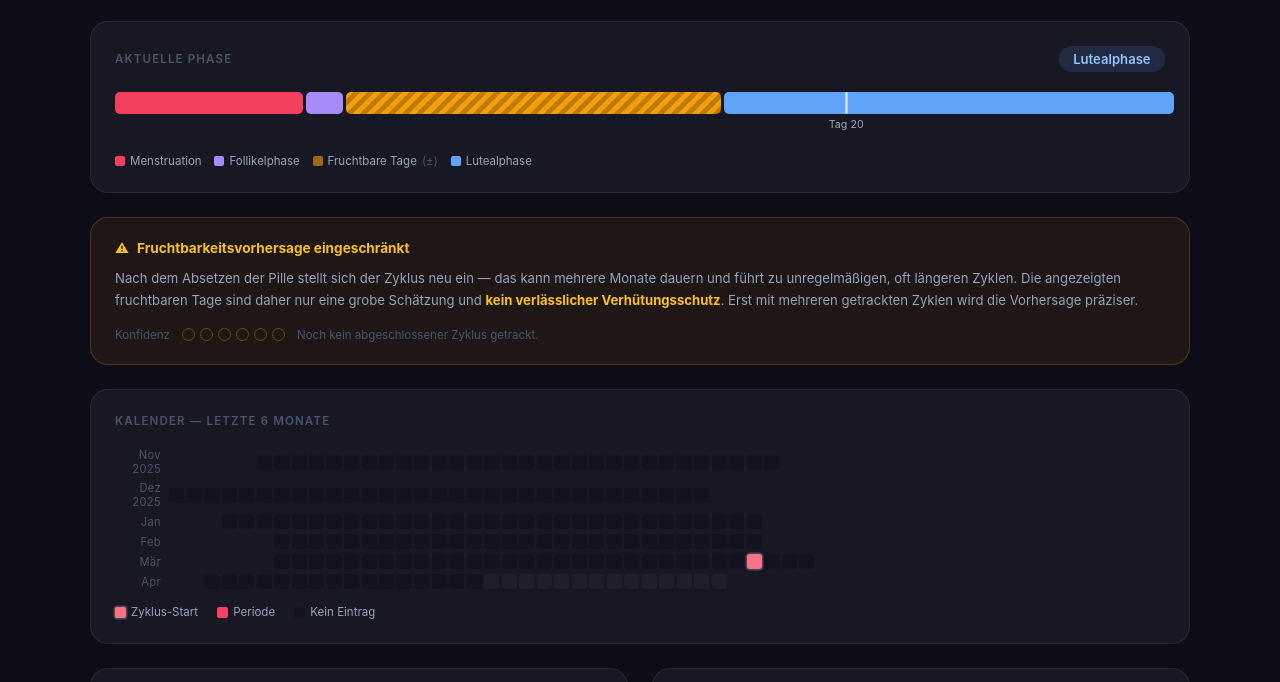
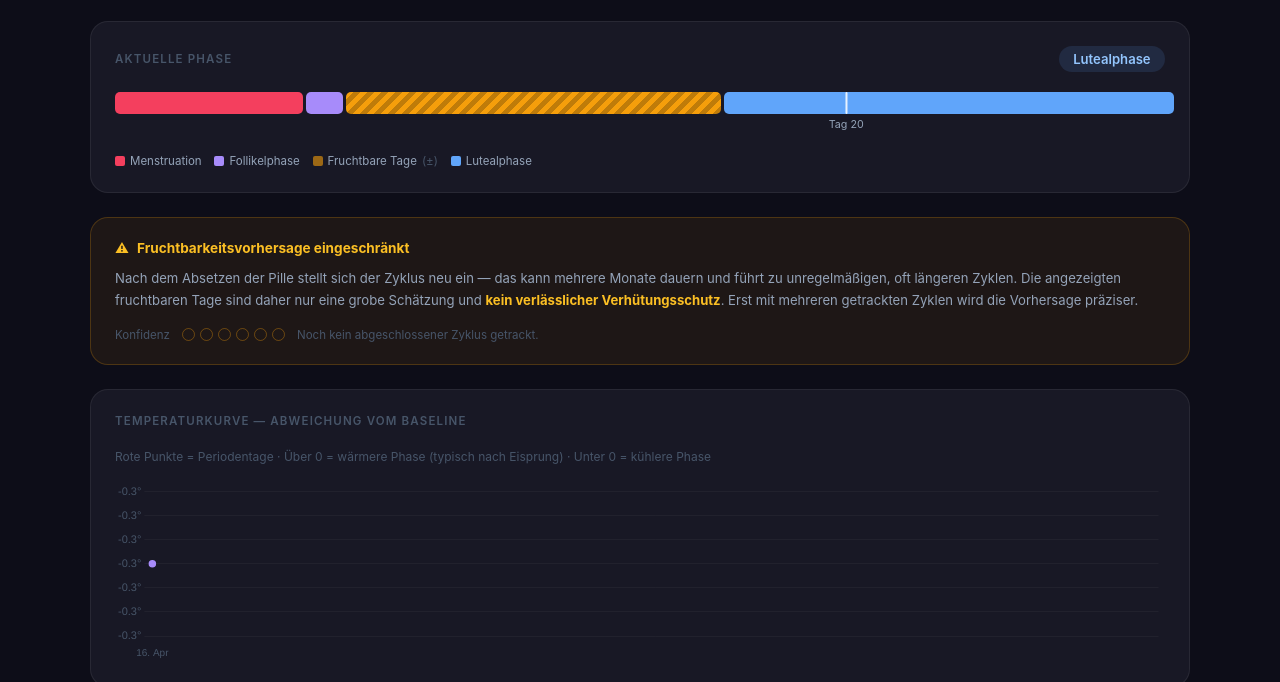
Before and after one commit to vivienkarl94/oura-dashboard, a plain HTML site: page docs/index.html in a window 1280 px wide. Shown: the part 238-920 px from the top of the page. Drawn offline with nearby package versions, Linux system fonts and the light colour scheme.

Commit message:
feat: Temperaturkurve aus daily_readiness

```diff
--- a/docs/data.json
+++ b/docs/data.json
@@ -11,6 +11,13 @@
       "custom_name": null
     }
   ],
+  "temperature": [
+    {
+      "day": "2026-04-16",
+      "temperature_deviation": -0.27,
+      "temperature_trend_deviation": null
+    }
+  ],
   "meta": {
     "start_date": "2024-04-16",
     "end_date": "2026-04-16",
--- a/docs/index.html
+++ b/docs/index.html
@@ -727,7 +727,123 @@ function buildCycleList(cycles) {
   `).join('');
 }
 
-// ── Chart ─────────────────────────────────────────────────────────────────────
+// ── Temperature chart ─────────────────────────────────────────────────────────
+
+function buildTempChart(temperatureData, periodSet, startDates) {
+  if (!temperatureData?.length) {
+    document.getElementById('tempChart').parentElement.innerHTML =
+      `<p style="color:var(--text-dim);font-size:.83rem;text-align:center;padding-top:2.5rem;line-height:1.6">
+        Noch keine Temperaturdaten vorhanden.<br>
+        <span style="font-size:.75rem">Trage den Ring jede Nacht — nach einigen Wochen erscheint hier die Kurve.</span>
+      </p>`;
+    return;
+  }
+
+  // Show last 90 days max for readability
+  const slice = temperatureData.slice(-90);
+  const labels = slice.map(d => {
+    const dt = new Date(d.day);
+    return `${dt.getDate()}. ${MONTHS_DE[dt.getMonth()]}`;
+  });
+  const values = slice.map(d => d.temperature_deviation);
+
+  // Color each point: period=rose, normal=lavender tint
+  const pointColors = slice.map(d =>
+    periodSet.has(d.day) ? '#f43f5e' : '#a78bfa'
+  );
+
+  // Vertical annotations for period starts
+  const startSet = new Set(startDates);
+  const periodStartIndices = slice.map((d, i) => startSet.has(d.day) ? i : null).filter(i => i !== null);
+
+  const ctx = document.getElementById('tempChart').getContext('2d');
+
+  // Baseline plugin (zero line annotation)
+  const zeroLinePlugin = {
+    id: 'zeroLine',
+    afterDraw(chart) {
+      const { ctx, chartArea, scales } = chart;
+      const y0 = scales.y.getPixelForValue(0);
+      if (y0 < chartArea.top || y0 > chartArea.bottom) return;
+      ctx.save();
+      ctx.setLineDash([4, 4]);
+      ctx.strokeStyle = 'rgba(255,255,255,0.15)';
+      ctx.lineWidth = 1;
+      ctx.beginPath();
+      ctx.moveTo(chartArea.left, y0);
+      ctx.lineTo(chartArea.right, y0);
+      ctx.stroke();
+      ctx.restore();
+    }
+  };
+
+  new Chart(ctx, {
+    type: 'line',
+    plugins: [zeroLinePlugin],
+    data: {
+      labels,
+      datasets: [{
+        data: values,
+        borderColor: '#a78bfa',
+        borderWidth: 1.5,
+        pointBackgroundColor: pointColors,
+        pointBorderColor: pointColors,
+        pointRadius: 3,
+        pointHoverRadius: 5,
+        fill: {
+          target: { value: 0 },
+          above: 'rgba(167,139,250,0.12)',
+          below: 'rgba(244,63,94,0.08)',
+        },
+        tension: 0.35,
+      }],
+    },
+    options: {
+      responsive: true,
+      maintainAspectRatio: false,
+      plugins: {
+        legend: { display: false },
+        tooltip: {
+          backgroundColor: '#1e1e30',
+          borderColor: 'rgba(255,255,255,0.1)',
+          borderWidth: 1,
+          titleColor: '#94a3b8',
+          bodyColor: '#f1f5f9',
+          callbacks: {
+            label: ctx => {
+              const v = ctx.raw;
+              const sign = v >= 0 ? '+' : '';
+              return ` ${sign}${v.toFixed(2)} °C Abweichung`;
+            },
+          },
+        },
+      },
+      scales: {
+        x: {
+          ticks: {
+            color: '#475569',
+            font: { size: 10 },
+            maxTicksLimit: 10,
+            maxRotation: 0,
+          },
+          grid:   { display: false },
+          border: { display: false },
+        },
+        y: {
+          ticks: {
+            color: '#475569',
+            font: { size: 11 },
+            callback: v => (v >= 0 ? '+' : '') + v.toFixed(1) + '°',
+          },
+          grid:   { color: 'rgba(255,255,255,0.04)' },
+          border: { display: false },
+        },
+      },
+    },
+  });
+}
+
+// ── Cycle length chart ────────────────────────────────────────────────────────
 
 function buildChart(cycles, avgLength) {
   const valid = cycles
@@ -854,6 +970,14 @@ async function init() {
       ${buildUncertaintyNotice(completedCycles)}
 
       <div class="card">
+        <div class="section-title">Temperaturkurve — Abweichung vom Baseline</div>
+        <div style="font-size:.75rem;color:var(--text-dim);margin-bottom:1rem;line-height:1.5">
+          Rote Punkte = Periodentage · Über 0 = wärmere Phase (typisch nach Eisprung) · Unter 0 = kühlere Phase
+        </div>
+        <div class="chart-wrapper" style="height:180px"><canvas id="tempChart"></canvas></div>
+      </div>
+
+      <div class="card">
         <div class="section-title">Kalender — letzte 6 Monate</div>
         ${buildCalendar(periodSet, startDates)}
       </div>
@@ -871,6 +995,7 @@ async function init() {
 
     </div>`;
 
+  buildTempChart(raw.temperature ?? [], periodSet, startDates);
   buildChart(cycles, avgLength);
 }
 
```
Also changed, not shown: 1 other file.
